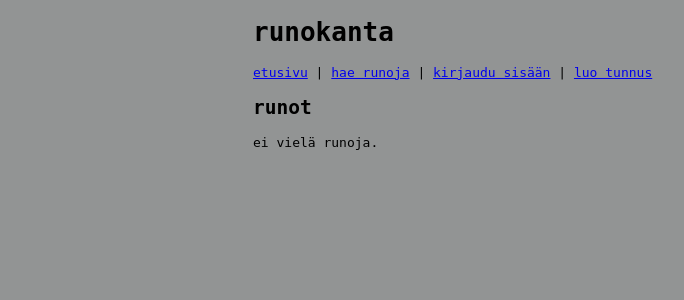
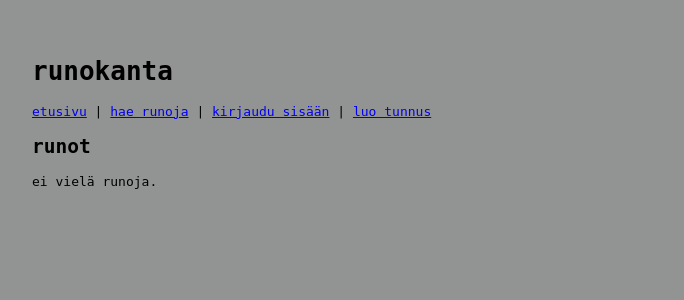
Before and after one commit to late-1/runokanta, a Flask app: page / in a window 1280 px wide. Shown: the top 300 px of the page, without its empty margins (62-746 px from the left). Run offline with Flask 3, Linux system fonts and the light colour scheme; data that the repository does not hold is empty.

Commit message:
update css for larger screen

```diff
--- a/static/main.css
+++ b/static/main.css
@@ -1,7 +1,9 @@
 body {
   margin: auto;
-  max-width: 50em;
+  max-width: 90em;
   font-family: monospace;
+  padding: 3em;
+  box-sizing: border-box;
   background-color: rgba(53, 56, 57, 0.536);
 }
 
@@ -99,3 +101,9 @@ body {
   background-color: #f9f9f9;
   border-left: 2px solid #666;
 }
+
+@media (min-width: 2000px) {
+  body {
+    font-size: 1.4em;
+  }
+}
```
